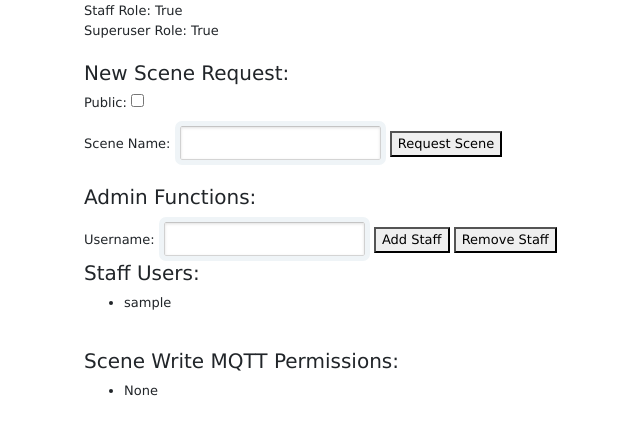
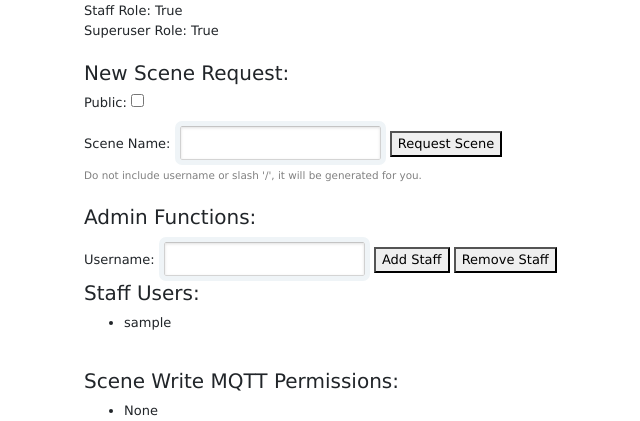
Before and after one commit to arenaxr/arena-account, a Django app: page /user/profile in a window 1280 px wide. Shown: the part 203-624 px from the top of the page, without its empty margins (34-674 px from the left). Run offline with Django 3.2, Linux system fonts and the light colour scheme; the visitor is signed in with stand-in values (Sample User, id 1); data comes from the database, SQL or seed files in the repository; parts of the project's set-up code (start-up, migrations or seed data) failed here and were passed over; some libraries are stand-ins or nearby versions.

Commit message:
fix new_scene, add_staff endpoint booleans

```diff
--- a/users/templates/users/user_profile.html
+++ b/users/templates/users/user_profile.html
@@ -23,12 +23,13 @@
             {% csrf_token %}
             {% if staff %}
                 <label for="is_public">Public:</label>
-                <input type="checkbox" id="is_public" name="is_public" value="Public">
+                <input type="checkbox" id="is_public" name="is_public">
                 <br>
             {% endif %}
             <label for="scene">Scene Name:</label>
             <input type="text" id="scene" name="scene" pattern="^[a-z\d](?:[a-z\d]|-(?=[a-z\d])){0,200}$">
-            <button type="submit">Request Scene</button>
+            <button type="submit">Request Scene</button><br>
+            <small style="color: grey">Do not include username or slash '/', it will be generated for you.</small>
         </form>
         <br>
         {% if user.is_superuser %}
--- a/users/views.py
+++ b/users/views.py
@@ -115,23 +115,28 @@ def new_scene(request):
     if request.method != 'POST':
         return JsonResponse({}, status=400)
     form = NewSceneForm(request.POST)
-    if form.is_valid() and request.user.is_authenticated:
-        username = request.user.username
-        scene = form.cleaned_data['scene']
-        is_public = form.cleaned_data['is_public']
-        if scene in settings.USERNAME_RESERVED:
-            return JsonResponse({'error': f"Rejecting reserved name for scene: {scene}"}, status=400)
-        if not is_public:
-            scene = f'{username}/{scene}'  # use namespace for normal users
-        if Scene.objects.filter(name=scene).exists():
-            return JsonResponse({'error': f"Unable to claim existing scene: {scene}, use admin panel"}, status=400)
-        if User.objects.filter(username=username).exists():
-            s = Scene(
-                name=scene,
-                summary=f'User {username} adding new scene {scene} to account database.',
-            )
-            # TODO: set user {username}, editor for scene: {scene}
-            s.save()
+    if not request.user.is_authenticated:
+        return JsonResponse({'error': f"Not authenticated."}, status=403)
+    if not form.is_valid():
+        return JsonResponse({'error': f"Invalid parameters"}, status=500)
+    username = request.user.username
+    scene = form.cleaned_data['scene']
+    is_public = form.cleaned_data['is_public']
+    if scene in settings.USERNAME_RESERVED:
+        return JsonResponse({'error': f"Rejecting reserved name for scene: {scene}"}, status=400)
+    if is_public and request.user.is_staff:
+        scene = f'{STAFF_ACCTNAME}/{scene}'
+    else:
+        scene = f'{username}/{scene}'  # use namespace for normal users
+    if Scene.objects.filter(name=scene).exists():
+        return JsonResponse({'error': f"Unable to claim existing scene: {scene}, use admin panel"}, status=400)
+    if User.objects.filter(username=username).exists():
+        s = Scene(
+            name=scene,
+            summary=f'User {username} adding new scene {scene} to account database.',
+        )
+        # TODO: set user {username}, editor for scene: {scene}
+        s.save()
 
     return redirect("user_profile")
 
@@ -141,14 +146,17 @@ def update_staff(request):
     if request.method != 'POST':
         return JsonResponse({}, status=400)
     form = UpdateStaffForm(request.POST)
-    if form.is_valid() and request.user.is_authenticated:
-        staff_username = form.cleaned_data['staff_username']
-        is_staff = form.cleaned_data['is_staff']
-        if request.user.is_superuser and User.objects.filter(username=staff_username).exists():
-            print(f"Setting user {staff_username}, is_staff={is_staff}")
-            user = User.objects.get(username=staff_username)
-            user.is_staff = is_staff
-            user.save()
+    if not request.user.is_authenticated:
+        return JsonResponse({'error': f"Not authenticated."}, status=403)
+    if not form.is_valid():
+        return JsonResponse({'error': f"Invalid parameters"}, status=500)
+    staff_username = form.cleaned_data['staff_username']
+    is_staff = form.cleaned_data['is_staff']
+    if request.user.is_superuser and User.objects.filter(username=staff_username).exists():
+        print(f"Setting user {staff_username}, is_staff={is_staff}")
+        user = User.objects.get(username=staff_username)
+        user.is_staff = is_staff
+        user.save()
 
     return redirect("user_profile")
 
@@ -257,7 +265,7 @@ def mqtt_token(request):
         else:
             # scene owners have rights to their scene objects only
             pubs.append(f"{realm}/s/{username}/#")
-            # TODO (mwfarb): temporarily add 'owned' scenes until namespace transition
+            # add scenes that have granted by other owners
             u_scenes = Scene.objects.filter(editors=user)
             for u_scene in u_scenes:
                 pubs.append(f"{realm}/s/{u_scene.name}/#")
```
Also changed, not shown: users/forms.py (+14 -4 lines).
